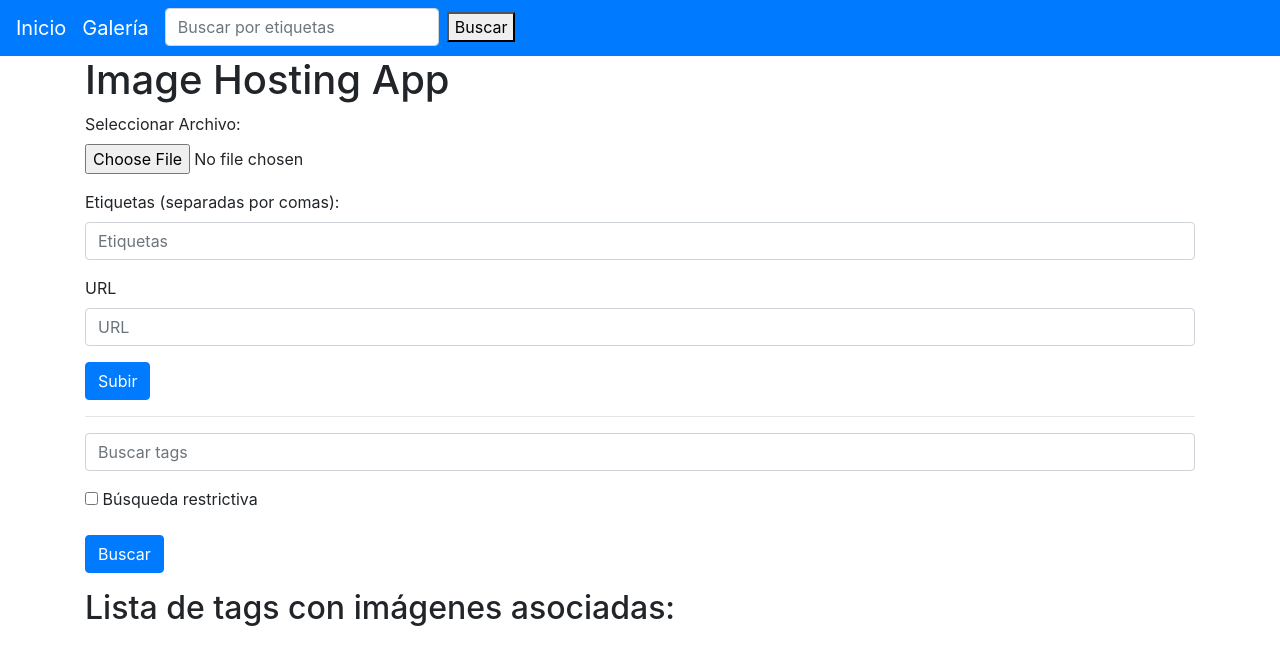
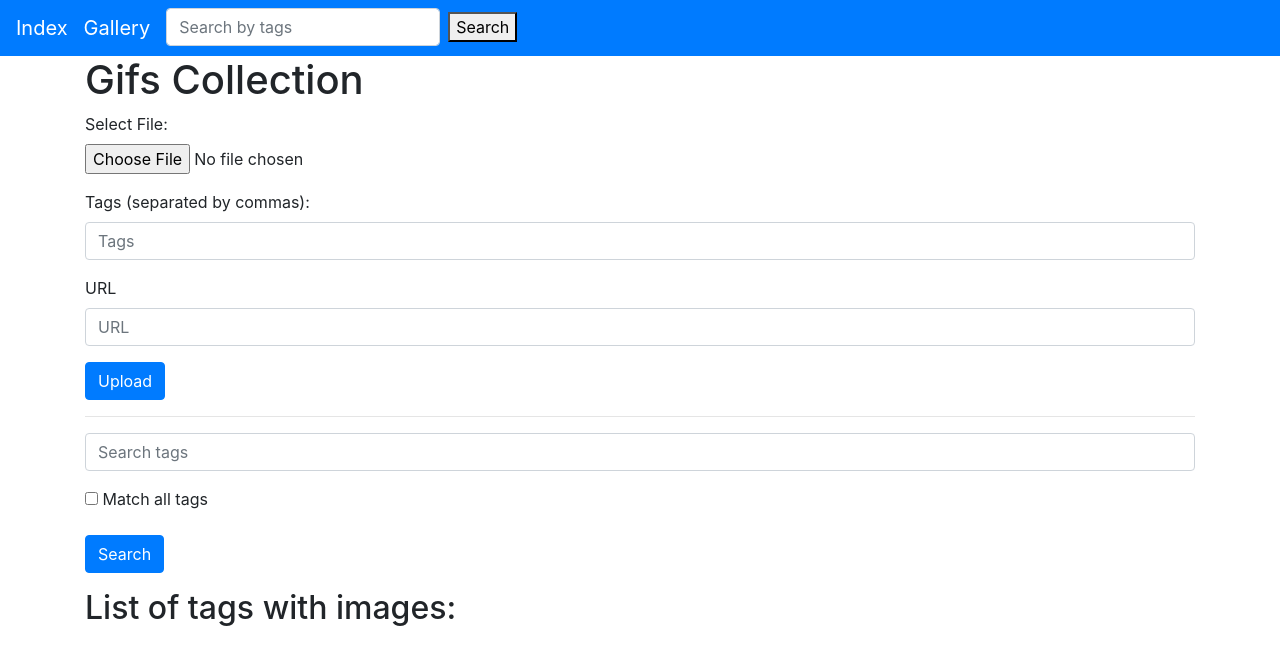
Before and after one commit to slavid/image-tag-gallery, a Flask app: page / in a window 1280 px wide. Shown: the top 665 px of the page. Run offline with Flask 3, Linux system fonts and the light colour scheme; data that the repository does not hold is empty; some libraries are stand-ins or nearby versions.

Commit message:
Various improvements

```diff
--- a/app.py
+++ b/app.py
@@ -4,7 +4,7 @@ import os, re, random, string, hashlib
 from flask import Flask, request, jsonify, render_template, redirect, url_for, flash, send_from_directory
 from flask_sqlalchemy import SQLAlchemy
 from sqlalchemy.orm import sessionmaker
-from sqlalchemy import create_engine
+from sqlalchemy import create_engine, func
 from urllib.parse import quote
 from flask_migrate import Migrate
 #from models import Image, Tag
@@ -428,7 +428,11 @@ def index():
     # Obtener imágenes sin tags
     images_without_tags = [image for image in all_images if not image.tags]
 
-    return render_template('index.html', tags_with_images=tags_with_images, tags_without_images=tags_without_images, images_without_tags=images_without_tags, tag_counts=tag_counts)
+    # Consulta para obtener el número de imágenes únicas asociadas a cada etiqueta
+    subquery = db.session.query(ImageTagAssociation.tag_id, func.count(func.distinct(ImageTagAssociation.image_id)).label('count')).group_by(ImageTagAssociation.tag_id).subquery()
+    tags_with_images_count = db.session.query(Tag, subquery.c.count).outerjoin(subquery, Tag.id == subquery.c.tag_id).order_by(subquery.c.count.desc()).all()
+
+    return render_template('index.html', tags_with_images=tags_with_images, tags_without_images=tags_without_images, images_without_tags=images_without_tags, tag_counts=tag_counts, tags_with_images_count=tags_with_images_count)
 
 if __name__ == '__main__':
     #create_app()
--- a/templates/gallery.html
+++ b/templates/gallery.html
@@ -7,7 +7,7 @@
     <link rel="stylesheet" href="https://stackpath.bootstrapcdn.com/bootstrap/4.5.2/css/bootstrap.min.css">
     <!-- Enlazar tu archivo CSS personalizado -->
     <link rel="stylesheet" href="static/css/styles.css">
-    <title>Galería de Imágenes</title>
+    <title>Image gallery</title>
 
     {% include 'navbar.html' %}
 
@@ -15,7 +15,7 @@
 <body>
 
 
-    <h1>Galería de Imágenes</h1>
+    <h1>Image gallery</h1>
 
     <!-- Lista de imágenes -->
     <ul>
--- a/templates/index.html
+++ b/templates/index.html
@@ -3,7 +3,7 @@
 <head>
     <meta charset="UTF-8">
     <meta name="viewport" content="width=device-width, initial-scale=1.0">
-    <title>Biblioteca de Gifs grachochos</title>
+    <title>Gifs Collection</title>
     <!-- Enlace al archivo CSS de Bootstrap -->
     <link rel="stylesheet" href="https://stackpath.bootstrapcdn.com/bootstrap/4.5.2/css/bootstrap.min.css">
     <!-- Enlazar tu archivo CSS personalizado -->
@@ -14,86 +14,62 @@
 </head>
 <body>
     <div class="container">
-        <h1>Image Hosting App</h1>
+        <h1>Gifs Collection</h1>
 
         <form action="/upload" method="post" enctype="multipart/form-data" class="mb-3">
             <div class="form-group">
-                <label for="file">Seleccionar Archivo:</label>
+                <label for="file">Select File:</label>
                 <input type="file" class="form-control-file" id="file" name="file" accept="image/*,video/*" required>
             </div>
             <div class="form-group">
-                <label for="tags">Etiquetas (separadas por comas):</label>
-                <input type="text" class="form-control" id="tags" name="tags" placeholder="Etiquetas">
+                <label for="tags">Tags (separated by commas):</label>
+                <input type="text" class="form-control" id="tags" name="tags" placeholder="Tags">
             </div>
             <div class="form-group">
                 <label for="url">URL</label>
                 <input type="text" class="form-control" id="url" name="url" placeholder="URL">
             </div>
-            <button type="submit" class="btn btn-primary">Subir</button>
+            <button type="submit" class="btn btn-primary">Upload</button>
         </form>
 
         <hr>
 
-        <!-- <form action="/search" method="get" class="mb-3">
-            <div class="form-group">
-                <label for="tag">Buscar por etiqueta:</label>
-                <input type="text" class="form-control" id="tag" name="tag" placeholder="Etiqueta">
-            </div>
-            <button type="submit" class="btn btn-primary">Buscar</button>
-        </form> -->
-
-        <!-- <form action="/search_by_multiple_tags" method="get" class="mb-3">
-            <div class="form-group">
-                <label for="tags">Buscar por etiquetas (separadas por espacios):</label>
-                <input type="text" class="form-control" id="tags" name="tags" placeholder="Etiquetas">
-            </div>
-            <button type="submit" class="btn btn-primary">Buscar</button>
-        </form> -->
-
-        <!-- <form id="searchForm" action="/search" method="GET">
-            <input type="text" class="form-control" name="tags" placeholder="Buscar tags">
-            <button type="submit" class="btn btn-primary">Buscar</button>
-            <input type="checkbox" id="restrictiveSearchCheckbox">
-            <label for="restrictiveSearchCheckbox">Búsqueda restrictiva</label>
-        </form> -->
-
         <form id="searchForm" action="/search" method="GET">
             <div class="form-group">
-                <input type="text" class="form-control" name="tags" placeholder="Buscar tags">
+                <input type="text" class="form-control" name="tags" placeholder="Search tags">
             </div>
 
             <div class="form-group">
                 <input type="checkbox" id="restrictiveSearchCheckbox">
-                <label for="restrictiveSearchCheckbox">Búsqueda restrictiva</label>
+                <label for="restrictiveSearchCheckbox">Match all tags</label>
             </div>
 
             <div class="form-group">
-                <button type="submit" class="btn btn-primary">Buscar</button>
+                <button type="submit" class="btn btn-primary">Search</button>
             </div>
 
         </form>
 
-
-
-        <!-- <a href="{{ url_for('gallery') }}" class="btn btn-primary mb-3">Ver Galería</a> -->
-
-        <h2>Lista de tags con imágenes asociadas:</h2>
+        <h2>List of tags with images:</h2>
         <ul class="list-group mb-3">
-            {% for tag in tags_with_images %}
-                <li class="list-group-item"><a href="{{ url_for('search_by_tag', tag=tag.name) }}">{{ tag.name }}</a></li>
+            {% for tag, count in tags_with_images_count %}
+                <li class="list-group-item">
+                    <a href="{{ url_for('search_by_tag', tag=tag.name) }}">{{ tag.name }}</a> ({{ count }})
+                </li>
             {% endfor %}
         </ul>
 
+
         <!-- Sección de tags sin imágenes -->
         {% if tags_without_images %}
-            <h2>Lista de tags sin imágenes asociadas:</h2>
+            <h2>List of tags without images:</h2>
             <ul class="list-group mb-3">
                 {% for tag in tags_without_images %}
                     <li class="list-group-item d-flex justify-content-between align-items-center">
                         <span>{{ tag.name }}</span>
                         <form action="{{ url_for('delete_tag') }}" method="post">
                             <input type="hidden" name="tag_name" value="{{ tag.name }}">
-                            <button type="submit" class="btn btn-danger">Eliminar</button>
+                            <button type="submit" class="btn btn-danger">Delete</button>
                         </form>
                     </li>
                 {% endfor %}
--- a/templates/navbar.html
+++ b/templates/navbar.html
@@ -1,7 +1,7 @@
 <!-- navbar.html -->
     <!-- Barra de navegacion superior -->
     <nav class="navbar navbar-expand-lg navbar-dark bg-primary">
-        <a class="navbar-brand" href="{{ url_for('index') }}">Inicio</a>
+        <a class="navbar-brand" href="{{ url_for('index') }}">Index</a>
         <button class="navbar-toggler" type="button" data-toggle="collapse" data-target="#navbarSupportedContent" aria-controls="navbarSupportedContent" aria-expanded="false" aria-label="Toggle navigation">
           <span class="navbar-toggler-icon"></span>
         </button>
@@ -10,15 +10,15 @@
           <ul class="navbar-nav mr-auto">
             <li class="nav-item">
               <!-- <a class="nav-link" href="{{ url_for('gallery') }}">Galería</a> -->
-              <a class="navbar-brand" href="{{ url_for('gallery') }}">Galería</a>
+              <a class="navbar-brand" href="{{ url_for('gallery') }}">Gallery</a>
         <button class="navbar-toggler" type="button" data-toggle="collapse" data-target="#navbarSupportedContent" aria-controls="navbarSupportedContent" aria-expanded="false" aria-label="Toggle navigation">
           <span class="navbar-toggler-icon"></span>
         </button>
             </li>
             <li class="nav-item">
                 <form class="form-inline my-2 my-lg-0" action="{{ url_for('search_by_multiple_tags') }}" method="get">
-                    <input class="form-control mr-sm-2" type="search" placeholder="Buscar por etiquetas" aria-label="Buscar" name="tags">
-                    <button type="submit">Buscar</button>
+                    <input class="form-control mr-sm-2" type="search" placeholder="Search by tags" aria-label="Buscar" name="tags">
+                    <button type="submit">Search</button>
                   </form>
             </li>
           </ul>
--- a/templates/search_results.html
+++ b/templates/search_results.html
@@ -17,13 +17,13 @@
     <h1>Search Results</h1>
 
     {% if images %}
-    <h2>Imágenes para los siguientes tags:</h2>
+    <h2>Images matching tags:</h2>
     <ul>
         {% for tag in tags %}
             <a href="{{ url_for('search_by_tag', tag=tag) }}">{{ tag }}</a>
         {% endfor %}
     </ul>
-    <h3>Resultados:</h3>
+    <h3>Results:</h3>
     <ul>
         {% for image in images %}
             <a href="{{ url_for('show_image', image_id=image.id) }}">
@@ -34,7 +34,7 @@
 {% elif error_message %}
     <p>{{ error_message }}</p>
 {% else %}
-    <p>No se proporcionó ningún tag válido.</p>
+    <p>No valid tag.</p>
 {% endif %}
 </body>
 </html>
```
Also changed, not shown: templates/show_image.html (+13 -13 lines).
